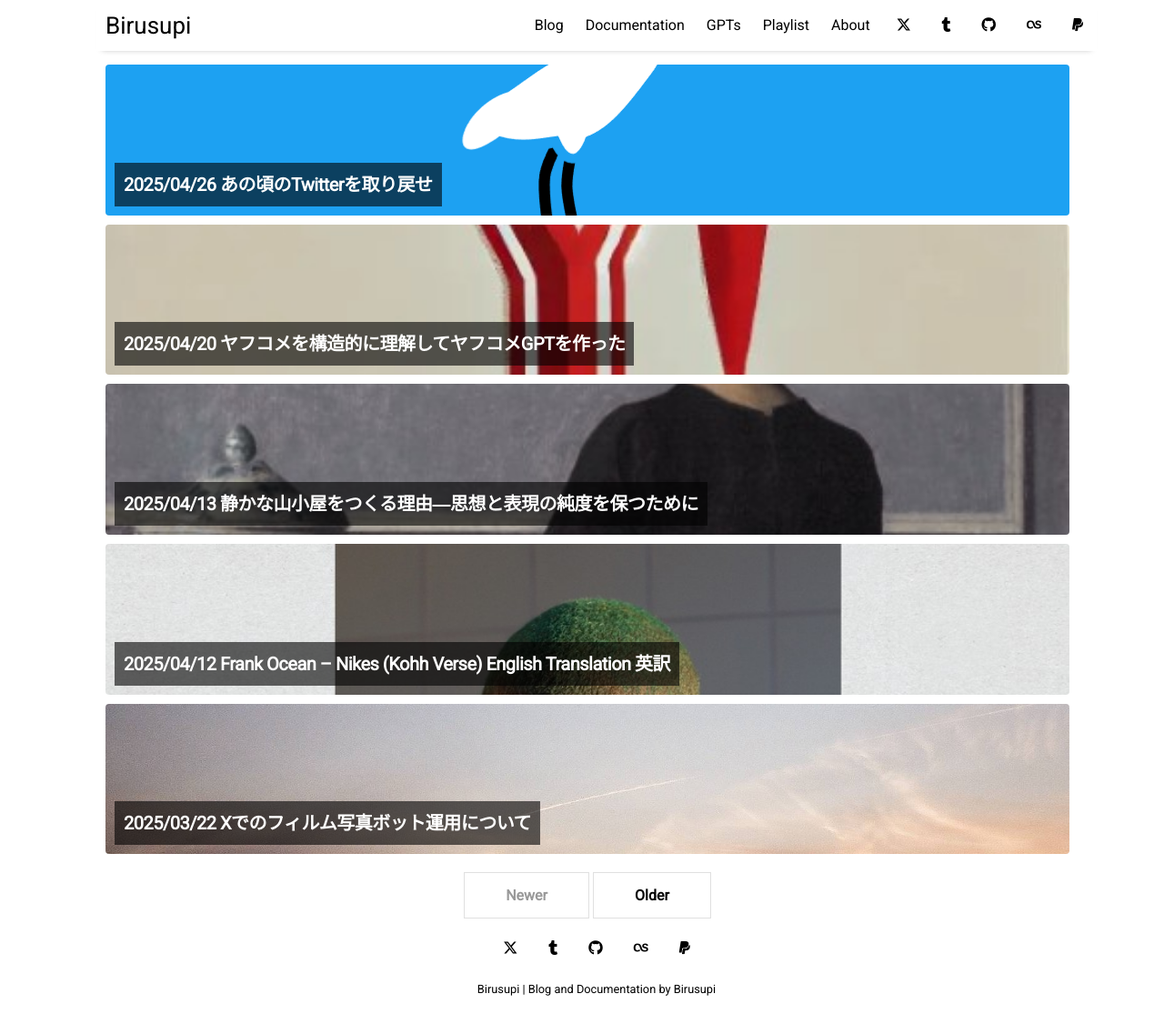
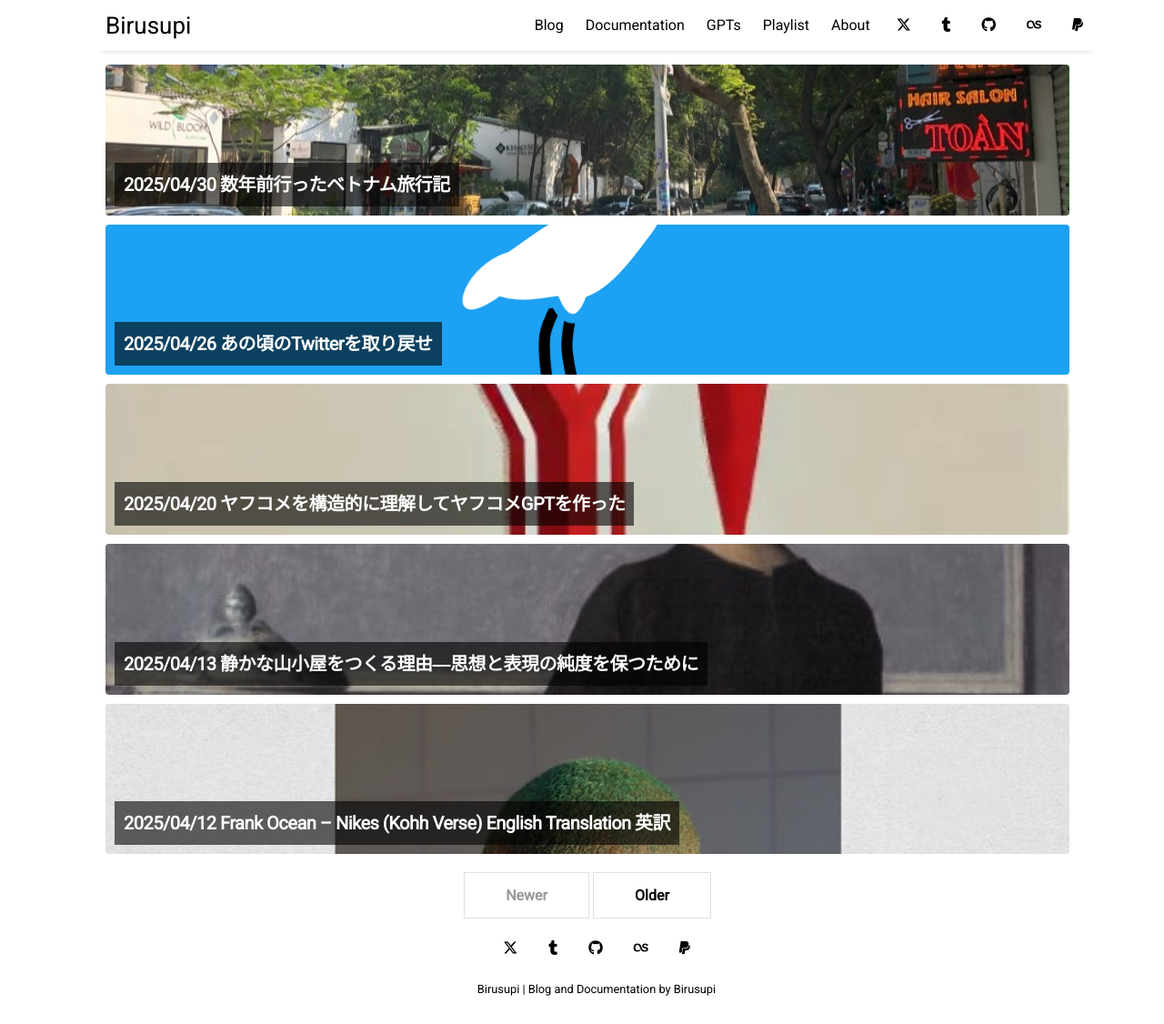
Before and after one commit to spira-unplugged/birusupi, a Jekyll site: the page built from index.html, in a window 1280 px wide and 1126 px high. Shown: the whole window at 91% size. Built offline with Jekyll 4.4.1, drawn with Linux system fonts in a browser that asks for light colours; the list of posts is cut into pages by our own code; part of the change alters nothing that is shown.

Commit message:
Add Vietnam travel blog post and update homepage
- Added a new blog entry titled "数年前行ったベトナム旅行記" with detailed travel experiences and images.
- Updated the homepage to feature the new blog post prominently.
- Enhanced CSS for responsive YouTube embeds.
- Added multiple images related to the Vietnam trip to the assets directory.

```diff
--- /dev/null
+++ b/_posts/2025-04-30-memoryofvietnam.md
@@ -0,0 +1,152 @@
+---
+layout: post
+title: "数年前行ったベトナム旅行記"
+author: "Birusupi"
+categories: blog
+tags: [ベトナム, ホーチミン, 海外旅行, メコン川, フォー, 旅行記]
+excerpt: "5年前に訪れたホーチミンの記憶を辿る。"
+image: /assets/img/2025-04-30-mov/image0.jpg
+---
+
+## はじめに
+
+5年前に旅行したベトナムの思い出をまとめた。
+
+### Day 1 ホーチミン到着
+
+初めての海外旅行先は、ベトナムのホーチミンだった。大学生の頃、地域のテレビ局で「水曜どうでしょう」をよく見ていた。その日、サークル活動を終えて帰宅した時に「ベトナム縦断1800キロ」がたまたま放送されていて、思わず魅入ってしまった。それ以来、ベトナムの空気感をいつか体感してみたいと思っていた。
+
+[水曜どうでしょうＣｌａｓｓｉｃ　ベトナム縦断１８００キロ - hod](https://www.hod.htb.co.jp/pg/cs/pg_sd_cs051)
+
+それから数年後、社会人になり働き出してから2年ほど経った1月の末、ホーチミンに行くことにした。まだ日本ではコートの襟を立てながら、足元をすぼめて歩くような季節だった。だけどタンソンニャット空港に降り立った途端、世界は一気に熱を帯びた。空気は甘く、水分を含んでいて、湿った熱気にむせ返りそうになった。北半球同士であっても、緯度が違えばこんなにも空気の密度が変わるのかと、感心するより先に体が戸惑っていた。2月であっても平均最高気温が33℃、最低でも23℃なのだ。私の着ていた黒いウルトラライトダウンは、異国では滑稽なだけの存在になってしまった。
+
+成田からタンソンニャット空港までは、6時間あまりのフライトだった。眠れもしない中途半端な長さで、途中、乾いた機内の空気に喉が張りつき、エコノミー症候群になりかけた。私は何度も手足を動かしてごまかしながら、水を買い忘れた自分を責めた。機内販売ではクレジットカードが使えなかった。財布は持っていたがドン（ベトナムの通貨）に変えていなかった。それ以来、飛行機に乗る前には必ず水を買う。たとえペットボトルが重たく荷物を圧迫しても、それは私にとって欠かせない習慣になった。
+
+空港からホテルまでは、グラブタクシーを使った。東南アジアでは、ウーバーよりもグラブの鮮やかな緑色が圧倒的に存在感を放っている。車の手配はすべてスマートフォンの中で完結して、あとは車に乗り込み、無言のまま、夜の街を静かに進んでいく。ふと、シフトレバー上のドリンクホルダーにある伊藤園のジャスミン茶のペットボトルが収まっているのを見つけたとき、小さな救済のような気持ちになった。国を超えても、断片的に知っているものが浮かび上がると、安心する。なお、ホーチミンには至るところに日本のコンビニがあった。セブンイレブン、ファミリーマート、サークルK、ミニストップ…。ゲームのセーブポイントとしては過剰な量の配置数だった。
+
+<div class="video-wrapper">
+  <iframe src="https://www.youtube.com/embed/oY1woA8ub_I?si=2J3ITcLE83FrrdnK"
+    title="YouTube video player" frameborder="0"
+    allow="accelerometer; autoplay; clipboard-write; encrypted-media; gyroscope; picture-in-picture; web-share"
+    allowfullscreen></iframe>
+</div>
+<div style="text-align: center;">空港からホテルまでの移動。</div>
+
+宿泊先は、グランドホテルサイゴン。コロニアル建築の立派な建物で、夜の街のざわめきからほんの少しだけ距離を置いたような場所にあった。Booking.comで予約したそのホテルの部屋には、重たく深い色のカーテンと、ところどころにクラシックな意匠の施された木製家具が置かれていた。私はスーツケースを床に置き、しばらく窓から外を眺めていた。
+
+その後ホテルの目の前にあるビアホールの様な場所に入り、「SAIGON」と書かれた緑色のラベルと緑色の瓶に入ったビールを飲んで、長旅の疲れを癒やした。途端に眠気に襲われたため、ホテルに戻りシャワーを浴びてその日は早めに寝た。
+
+![]({{ site.baseurl }}/assets/img/2025-04-30-mov/image1.jpg)
+<div style="text-align: center;">SAIGON</div>
+
+### Day 2 フォーとベンタイン市場
+
+2日目の朝。ホテルのレストランでのビュッフェで朝食をとった。フォーのコーナーには大きな鍋が湯気を立てていて、好きなだけ具材を入れられるようになっていた。湯通ししたてのライスヌードルの上に、柔らかい牛肉と香草をたっぷりと乗せ、青と赤の唐辛子を落とす。そのシンプルな一杯を、私は慎重に口へ運んだ。とても美味しい！
+
+この旅で何軒ものフォー専門店を巡ったけれど、この朝、ホテルで食べた一杯が、いちばん記憶に残った。澄んだスープにやさしい旨味が溶け込んでいて、香草の香りとともに朝の静けさが口の中に広がったからだ。
+
+![]({{ site.baseurl }}/assets/img/2025-04-30-mov/image2.jpg)
+<div style="text-align: center;">香草入れ過ぎだと思うけど、絶品。ちなみにこの香草はホーラパー（Húng quế）こと、タイバジル。</div>
+
+食後、グラブに乗ってサイゴン川を越えて2区へ向かった。1区の喧騒とは打って変わって、2区は涼やかに静まり返っていた。白壁に淡いブルーのドアを持つ北欧風の家具店や、アンティーク食器を扱う小さな店を覗いて回った。どの建物にも、鮮やかなブーゲンビリアの門番が彩りを与えていた。あの日、手に入れた皿は今でも食卓に並ぶたび、この旅を思い出してくれる。
+
+午後は再び1区へ戻り、ベンタイン市場をそぞろ歩いた。人混みの熱気に押されながら、布製の小さなポーチや木彫りの動物をいくつか買った。喉が渇いて、市場の屋台で氷とココナッツミルクにジャックフルーツと、おそらくマンゴスチンを混ぜたジュースを買った。スターバックスのヴェンティサイズほどあるプラスチックのボトルを手に、私はジュース屋の簡素なカウンターに座り、甘く濃密なジュースを吸い上げた。暑さで茹だる身体を芯から冷やしてくれた。
+
+![]({{ site.baseurl }}/assets/img/2025-04-30-mov/image3.jpg)
+<div style="text-align: center;">私。</div>
+
+ホテルに戻って、少し長めの休憩を取った。外の空気はまだ熱を孕んでいたけれど、部屋の中はエアコンの音だけが静かに鳴っていた。私は薄いカーテン越しの夕暮れをぼんやりと眺めながら、ベッドに横になった。旅先では、なんとなく時間がゆっくり流れているように感じる。目を閉じていても、外のバイクのクラクションや低いエンジン音がかすかに響いてくる。それが街の鼓動のように感じられた。
+
+日が暮れる前に目覚め、ホテル近くの旅行代理店に寄って翌日のメコン川クルーズのツアーを予約した。
+
+それから再びベンタイン市場の方面に向かった。昼間の賑わいとは違い、夜の市場には少しだけ落ち着きがあった。道路沿いの屋台がぽつぽつと明かりを灯し、赤や黄色のプラスチック椅子が道端に無造作に並んでいた。背もたれのない椅子に腰を下ろし、メニューもないまま、身振りで「炒めもの」と「ビール」を頼んだ。ほどなくして運ばれてきたのは、皿に乗った熱々の肉と野菜の炒めものだった。強火でさっと炒めたそれは、どこか日本の街中華の味のようでありながら、魚醤が効いているのか香ばしくて、やはり異国の味がした。一緒に運ばれた冷たいタイガービールがよく合った。ビールが口を洗い流しながら喉を通り過ぎるたび、その炒め物の味の輪郭が少しずつはっきりしてくる気がした。
+
+食事を終え、歩いてホテルへ戻る途中、セブンイレブンに立ち寄った。冷蔵ケースの中に整列して並ぶ缶ビールの中で、ひときわ目を引いたのが「333」と書かれた赤いラベルのビールだった。バーバーバーと読むらしい。缶を二本手に取り、レジに向かった。
+
+![]({{ site.baseurl }}/assets/img/2025-04-30-mov/image4.jpg)
+<div style="text-align: center;">ホテルの冷蔵庫。上の段のビールは元々入っていた。</div>
+
+ホテルの部屋に戻ると、シャワーを浴びた。熱帯の空気でまとわりついた汗と埃が、するすると洗い流されていくのを感じた。窓を少しだけ開け、買ってきたバーバーバーのプルタブを静かに引いた。夜風がカーテンを揺らし、この日も遠くで誰かが音楽を鳴らしていた。はっきりとは聴き取れなかったが、エレキベースのリズムだけがかすかに伝わってきた。
+
+ビールを一本、ゆっくりと飲み干し、二本目に手を伸ばす前に、私はそのままベッドに横たわった。
+
+### Day 3 メコン川とミルクフルーツ
+
+3日目。この日はメコン川に向かう。まだバイクがそれほど走ってないせいだろう。朝は不自然なくらいに静かだった。
+
+ホテルのロビーに降りると、小さなワゴンバスが入口前に待っていた。白い車体に擦り傷が何本か走っていて、そこにこれから向かう土地の埃の気配を感じた。私のほかに乗っていたのはロシア人の夫婦だった。彼らと「グッドモーニング」と挨拶を交わし、にっこりと目線を合わせ、以降は会話することは無かった。彼ら夫婦も互いに声をかけることもなく、終始黙っていたが、無言ながら、ふたりの間には深い理解があるようだった。
+
+ホーチミンからメコン川流域まではおよそ2時間。途中、ドライブインのような場所で休憩があった。アスファルトが照り返す熱で波打っていて、ラトソルの砂埃が舞っていた。私は目を細めながら小さな屋台の陰に入った。そこで買ったベトナム・コーヒーは、思わず笑ってしまうほど甘かった。しかし喉にするすると流れ込んだ。練乳がたっぷり底に沈んでいて、黒い液体をかき混ぜるととろみのある琥珀色になった。冷たくて、妙に体に染み込んでくる感じがあった。ああ、これは暑さとセットで存在している飲み物なんだ、と納得した。
+
+メコン川に着くと、まず大きな船に乗り込んだ。エンジンの音が水面に響いて、遠くの岸にはバナナの葉が揺れていた。川はゆったりとしていて、時々、川沿いに水牛がのんびりと寝そべっていた。
+
+入り組んだ水路に入ると、今度は現地の男性が手漕ぎの小舟で私たちを案内してくれた。櫂の音が静かに水を叩くたび、船はゆっくりと緑のトンネルを進んでいく。頭上を覆うようにヤシの葉が広がり、木漏れ日が水面にちらちらと踊っていた。
+
+![]({{ site.baseurl }}/assets/img/2025-04-30-mov/image5.jpg)
+<div style="text-align: center;">ガイドさんの背中。</div>
+
+ガイドの女性が、「チップを渡してね」と微笑みながら言った。そのとき私は、ちょうどその指定された額の紙幣を一枚だけ財布の中に持っていた。運が良かったとも言えるし、旅先での勘が働いたのかもしれない。でも、もし持っていなかったら、どうしていただろう。言葉に詰まって、愛想笑いを浮かべながら、小さな混乱の中に沈んでいただろうか。
+
+クルーズの終わりには、周辺のお土産屋をいくつか案内された。どれも似たようなものを売っていて、同じ色彩と香りが連なっていた。少し退屈していたその時、ガイドさんが呼び止めて、「このフルーツ、食べてみて」と差し出してくれた。それがミルクフルーツだった。彼女は「私、このツアーの案内たびに毎回ここで買っていくの。街で売ってるよりずっと新鮮で甘いのよ」と誇らしげに言った。
+
+[ミルクフルーツ / Vú sữa - VIETJO 日刊ベトナムニュース](https://www.viet-jo.com/howto/fruits/99)
+
+果実はその場で切ってくれた。やや厚みのある皮を剥くと、中から半透明の果肉が現れた。ひとくち、口に入れた瞬間、感動！
+
+まるで良く熟れた桃と、ライチの清涼感と、杏仁豆腐の香りが一度に訪れてくるような、不思議な味だった。果肉はとろけるように甘く、それでいてまったくしつこくない。私は果実を飲み込んだあと、舌の奥に残った甘みをしばらく手放さなかった。
+
+帰りのバスに戻ると、ロシア人の夫婦はまた無言だった。私は窓の外を眺めながら、さっきのミルクフルーツの味をもう一度思い出していた。何故ミルクフルーツの写真を撮らなかったのか…今となっては悔やまれる。
+
+ホテルに戻った私は、クルーズによる疲れを癒やすためしばらくベッドで寝た。
+起きたらとっくに日は沈んで、どこかで犬が鳴き、バイクのクラクションが混じり、遠くから地元のバンドによるクリーデンス・クリアウォーター・リバイバルの「雨を見たかい」が聴こえた。
+
+<div class="video-wrapper">
+  <iframe src="https://www.youtube.com/embed/QEp3wu8kRZc?si=BAaSFQwUmA-Gxs3F"
+    title="YouTube video player" frameborder="0"
+    allow="accelerometer; autoplay; clipboard-write; encrypted-media; gyroscope; picture-in-picture; web-share"
+    allowfullscreen></iframe>
+</div>
+<div style="text-align: center;">結構クオリティの高い「雨を見たかい」の演奏がどこかから聴こえた。</div>
+
+### Day 4 旅の締めくくり
+
+4日目最終日。
+
+朝は比較的ゆっくり起きた。これまでの行程で足も少し重たくなっていたし、フライトは夕方だったから、急ぐ理由もなかった。ホテルで軽めの朝食をとり、チェックアウトを済ませ、スーツケースはフロントに預けておいた。外は相変わらず蒸し暑く、日差しは容赦なく降り注いでいたが、4日目となると身体は慣れていた。
+
+この日は観光らしい観光をまとめてこなすつもりで、市内の主要なスポットをいくつか巡った。まず向かったのは中央郵便局。19世紀末に建てられた建物で、鮮やかな黄色い外壁が特徴的だった。朝の時間帯だったからか、それほど混雑しておらず、外観の写真を数枚撮ったあと、ゆっくり中に入った。内部は広々としていて、天井のアーチが印象的だった。右手にはお土産を売る小さな店が並び、正面奥の壁には大きなホー・チ・ミンの肖像が掲げられていた。
+
+そのまま歩いて統一会堂へ。旧南ベトナム政権の大統領官邸だった場所で、今は観光客向けに公開されている。入口でチケットを買い、敷地に足を踏み入れる。建物は思っていたよりも広く、構造も複雑だった。応接室、執務室、記者会見場などが当時のまま保存されていて、それぞれに説明文が添えられていた。階段を下りると、地下に通じていた。地下には作戦室や無線室があり、分厚いコンクリートの壁に囲まれた空間には、かつてここにあった緊張感がうっすらと残っているようだった。
+
+![]({{ site.baseurl }}/assets/img/2025-04-30-mov/image6.jpg)
+<div style="text-align: center;">ロビーにあった立派なカーペット。4体の龍が描かれており、中国やベトナムの王朝文化を象徴している。</div>
+
+昼食はその近くのカフェで簡単に済ませた。冷たいバインミーとライムジュース。観光地価格で少し割高だったが、静かな店内でゆっくりできたのはありがたかった。カフェの椅子に深く腰掛けながら、カメラで撮ったこの旅で歩いた場所や食べたものをおさらいした。
+
+午後は戦争証跡博物館に足を運んだ。ベトナム戦争に関する展示が中心で、建物の前には戦車や戦闘ヘリが並んでいた。
+
+![]({{ site.baseurl }}/assets/img/2025-04-30-mov/image7.jpg)
+<div style="text-align: center;">左側の戦車：アメリカ軍のM48パットンと思われる。白い星のマークは米軍標準。右側のヘリコプター：アメリカのCH-47チヌーク輸送ヘリ。ベトナム戦争で広く使われたらしい。</div>
+
+中に入ると、当時の写真や記録映像、兵士の持ち物、爆弾の残骸、そして被害者の証言などが数多く展示されていた。説明文は英語や日本語でも書かれていて、理解しやすかったが、内容は重たかった。観光地というよりも、戦争の現実を後世に伝えるための、生々しい証言と記録が詰まった場所だった。
+
+![]({{ site.baseurl }}/assets/img/2025-04-30-mov/image8.png)
+<div style="text-align: center;">写真に写る女性たちは、民間人で構成された高射砲部隊。</div>
+
+夕方前にホテルに戻り、ロビーで荷物を受け取った。少しだけ冷房の効いたソファで休みながら、空港までの道のりを確認した。街はまだざわめいていて、道路にはいつものようにバイクが列をなして走っていた。
+
+最後のグラブに乗り込む直前、ふと後ろを振り返った。建物の影から夕日が差していて、ほんの少し街全体が赤みを帯びて見えた。
+
+帰りの便は、定刻を過ぎても一向に動く気配がなかった。搭乗口の前で座って待つ乗客たちの顔には、次第に諦めと疲労のようなものが浮かびはじめていた。特にアナウンスもなく、たまに電光掲示板が更新されるたび、ただ「さらに遅れ」の表示だけが増えていく。そんな様子をぼんやりと眺めながら、僕はペットボトルの水を少しずつ飲んでいた。
+
+結局、離陸は3時間遅れた。原因はよくわからなかったが、何かしらの「トラブル」という曖昧な言葉で処理されていた。ベトジェットエア。価格が安いこともあって今回選んだが、正直なところ信頼感は揺らいだ。空港での待機中、周囲の乗客たちが繰り返し時間を確認していたのも、妙に記憶に残っている。
+
+機内に入ってからも特別な謝罪があるわけではなく、乗務員の動きもどこか慣れてしまっているようだった。もしかしたら、こうした遅れは日常的に起きているのかもしれない。だとすれば、次にまたこの航空会社を使う気にはなれないだろう。次回は、少し高くても別の航空会社を選ぶつもりだ。
+
+空の上では、何もする気が起きなかった。本を開いても、文字が頭に入ってこなかったし、外はずっと雲に覆われていて、地上の景色はほとんど見えなかった。
+
+けれど、思い返せば、ホーチミンの熱気も、フォーの湯気も、ミルクフルーツの透き通った甘さも、すべてが確かにそこにあった。観光名所を巡ったことよりも、屋台の椅子に座って飲んだビールや、川を進む小舟の静かな揺れが、強く心に残っている。
+
+ベトナムは、楽しかった。想像していたよりもずっと、人の顔がやさしかったし、食べ物が美味しかったし、時間がゆるやかだった。
+
+こうして旅は終わった。
--- a/assets/css/main.scss
+++ b/assets/css/main.scss
@@ -188,7 +188,7 @@ code {
 }
 
 // =============================
-// 記事・画像
+// レスポンシブ対応 YouTube埋め込みスタイル
 // =============================
 
 .post-content img,
@@ -200,6 +200,22 @@ code {
   margin-right: auto;
   box-sizing: border-box;
 }
+
+.video-wrapper {
+  position: relative;
+  padding-bottom: 56.25%; /* 16:9の比率 */
+  height: 0;
+  overflow: hidden;
+}
+
+.video-wrapper iframe {
+  position: absolute;
+  top: 0;
+  left: 0;
+  width: 100%;
+  height: 100%;
+}
+
 
 // =============================
 // 目次（TOC）
```
Also changed, not shown: assets/img/2025-04-30-mov/image0.jpg (added), assets/img/2025-04-30-mov/image1.jpg (added), assets/img/2025-04-30-mov/image2.jpg (added), assets/img/2025-04-30-mov/image4.jpg (added), assets/img/2025-04-30-mov/image5.jpg (added), assets/img/2025-04-30-mov/image6.jpg (added), assets/img/2025-04-30-mov/image7.jpg (added), assets/img/2025-04-30-mov/image8.png (added), 2 other files.
